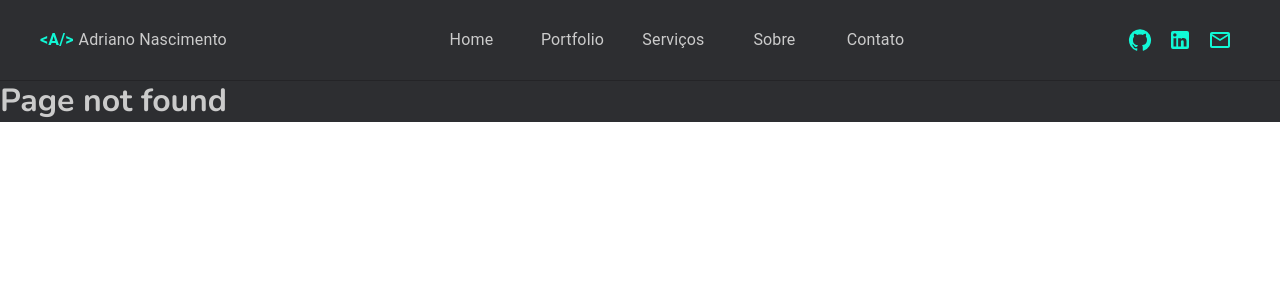
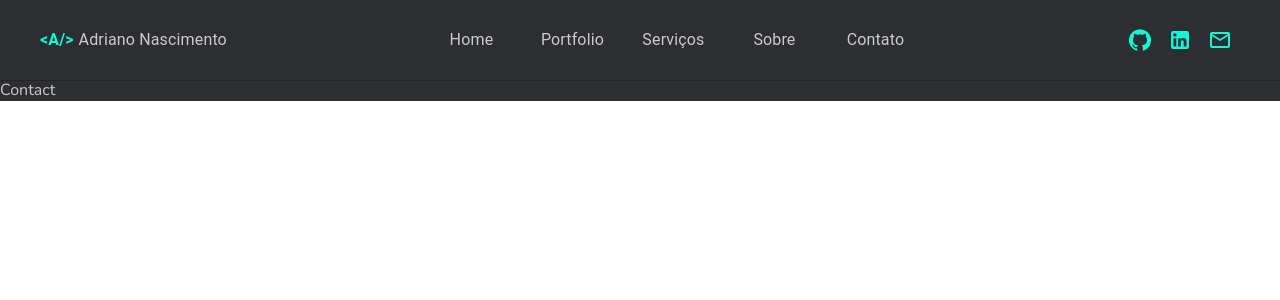
Before and after one commit to adrianodev97/portfolio-web-app, a Next.js app: page /contact in a window 1280 px wide. Before the commit this address had no page. Shown: the top 300 px of the page. Built offline with nearby package versions, Linux system fonts and the light colour scheme.

Commit message:
add new routes

```diff
--- /dev/null
+++ b/src/app/about/page.tsx
@@ -0,0 +1,3 @@
+export default function Home() {
+  return <>About</>
+}
--- /dev/null
+++ b/src/app/contact/page.tsx
@@ -0,0 +1,3 @@
+export default function Home() {
+  return <>Contact</>
+}
--- /dev/null
+++ b/src/app/projects/page.tsx
@@ -0,0 +1,3 @@
+export default function Home() {
+  return <>Projects</>
+}
--- /dev/null
+++ b/src/app/tutorials/page.tsx
@@ -0,0 +1,3 @@
+export default function Home() {
+  return <>Tutorials</>
+}
```
